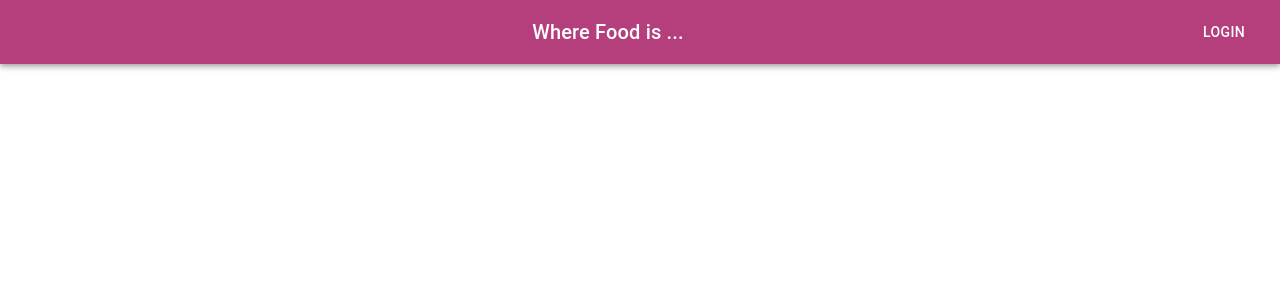
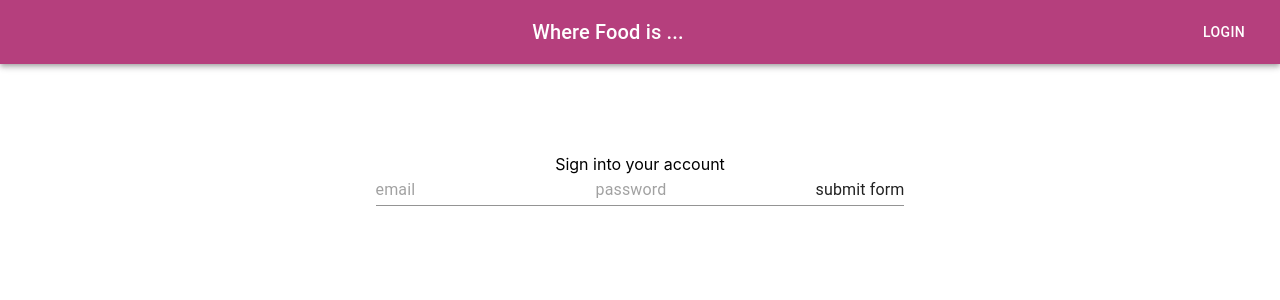
Before and after one commit to stayflyndev/backup, a React (Create React App) app: page /login in a window 1280 px wide. Shown: the top 300 px of the page. Built offline with nearby package versions, Linux system fonts and the light colour scheme.

Commit message:
more styling and login

```diff
--- a/package.json
+++ b/package.json
@@ -4,6 +4,7 @@
   "private": true,
   "dependencies": {
     "@material-ui/core": "^4.8.0",
+    "@material-ui/styles": "^4.7.1",
     "@testing-library/jest-dom": "^4.2.4",
     "@testing-library/react": "^9.3.2",
     "@testing-library/user-event": "^7.1.2",
--- a/src/App.css
+++ b/src/App.css
@@ -46,3 +46,14 @@
 
   align-content: center;
 }
+
+.login-title{
+  padding: 20px;
+}
+
+.form{
+  padding-top: 90px;
+}
+.formSpan{
+  padding-bottom: 40px;
+}
--- a/src/App.js
+++ b/src/App.js
@@ -6,6 +6,7 @@ import MexicanPage from './pages/Categories/Mexican/Mexican.component'
 import BBQPage from './pages/Categories/Bbq/Bbq.component'
 import ChinesePage from './pages/Categories/Chinese/Chinese.component'
  import JamaicanPage from './pages/Categories/Jamaican/Jamaican.component'
+ import Register from './pages/Login/Login'
  import Shop from './pages/Shop/Shop.component'
  import Header from './components/NavBar/NavBar.component'
 
@@ -24,6 +25,9 @@ function App() {
       <Route  path='/chinese/' component={ChinesePage} />
       <Route  path='/bbq/' component={BBQPage} />
       <Route path='/shop' component={Shop} />
+      <Route path='/login' component={Register} />
+
+
 
 
 
--- /dev/null
+++ b/src/components/Login/Register/Register.component.jsx
@@ -0,0 +1,35 @@
+import React from 'react';
+import { makeStyles } from '@material-ui/core/styles';
+import TextField from '@material-ui/core/TextField';
+
+const useStyles = makeStyles(theme => ({
+  root: {
+    paddingTop: '20px',
+    '& > *': {
+      margin: theme.spacing(1),
+      width: 200
+    },
+  },
+}));
+
+export default function Register() {
+  const classes = useStyles();
+
+  return (
+    <div className="login-title">
+      Please Sign Up Or Sign in To Place an Order
+
+    <form className={classes.root} noValidate autoComplete="off">
+
+
+
+      <TextField required id="standard-required" label="Name" />
+      <TextField required id="standard-required" label="Email" />
+      <TextField required id="standard-required" label="Age" />
+
+
+
+    </form>
+    </div>
+  );
+}
--- /dev/null
+++ b/src/components/Login/SignIn/Signin.component.jsx
@@ -0,0 +1,70 @@
+import React, { Component } from 'react';
+import { withStyles } from '@material-ui/core/styles';
+import Input from '@material-ui/core/Input';
+import { createMuiTheme } from '@material-ui/core/styles';
+import { ThemeProvider } from "@material-ui/styles";
+import purple from '@material-ui/core/colors/purple';
+import green from '@material-ui/core/colors/green';
+
+
+const theme = createMuiTheme({
+  palette: {
+    primary: purple,
+    secondary: green
+  },
+});
+
+const useStyles = {
+    root: {
+        backgroundColor: 'red',
+    },
+};
+
+class Signin extends Component {
+    constructor(props) {
+        super(props);
+
+            this.state={
+                email: '',
+                password: ''
+            }
+
+    }
+
+    handleSubmit = (e) => {
+        e.preventDefault();
+        this.setState({email: '', password: ''}) //input fields back to an empty string
+    }
+
+    handleChange = (e) => {
+        const { value, name } = e.target
+        // console.log(value + name)
+        this.setState({ [name]: value })
+    }
+
+    render() {
+
+        const { classes } = this.props
+
+        return (
+            <ThemeProvider theme={theme}>
+            <div className="form">
+                <span className="formSpan"> Sign into your account</span>
+                <div>
+                <form noValidate autoComplete="off" onSubmit={this.handleSubmit}>
+                    <Input name="email" label='email' type="email" value={this.state.email} placeholder="email" color="primary" inputProps={{ 'aria-label': 'description' }}  onChange={this.handleChange} />
+                    <Input name="password" label='password' type="password"  value={this.state.password} placeholder="password"  color="secondary" inputProps={{ 'aria-label': 'description' }} onChange={this.handleChange} />
+                    <Input type="submit" value="submit form" />
+                </form>
+
+                </div>
+
+            </div>
+            </ThemeProvider>
+        );
+    }
+}
+
+
+
+export default withStyles(useStyles)(Signin);
--- a/src/components/NavBar/NavBar.component.jsx
+++ b/src/components/NavBar/NavBar.component.jsx
@@ -5,6 +5,8 @@ import Toolbar from '@material-ui/core/Toolbar';
 import Typography from '@material-ui/core/Typography';
 import Button from '@material-ui/core/Button';
 import IconButton from '@material-ui/core/IconButton';
+import Register from '../Login/Register/Register.component'
+import { Link } from 'react-router-dom';
 
 const useStyles = makeStyles(theme => ({
     root: {
@@ -33,7 +35,9 @@ const NavBar = () => {
             <Typography variant="h6" className={classes.title}>
           Where Food is ...
             </Typography>
-            <Button color="inherit">Login</Button>
+
+            <Button component={Link} to='/login' color="inherit">Login</Button>
+
           </Toolbar>
         </AppBar>
       </div>
--- /dev/null
+++ b/src/pages/Login/Login.jsx
@@ -0,0 +1,13 @@
+import React from 'react'
+import Register from '../../components/Login/Register/Register.component'
+import SignIn from '../../components/Login/SignIn/Signin.component'
+
+
+export default function Login() {
+    return (
+        <div>
+            <SignIn />
+            {/* <Register /> */}
+        </div>
+    )
+}
```
Also changed, not shown: 1 other file (tests, documents, lock files or other folders).
